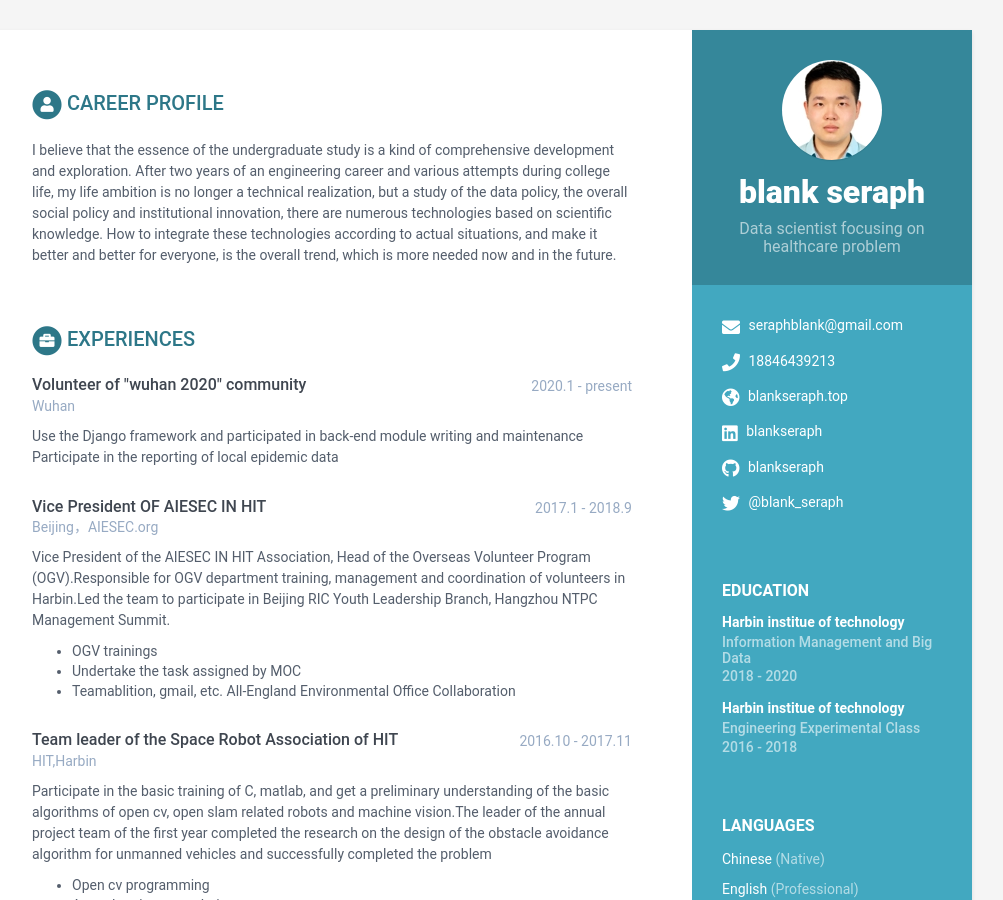
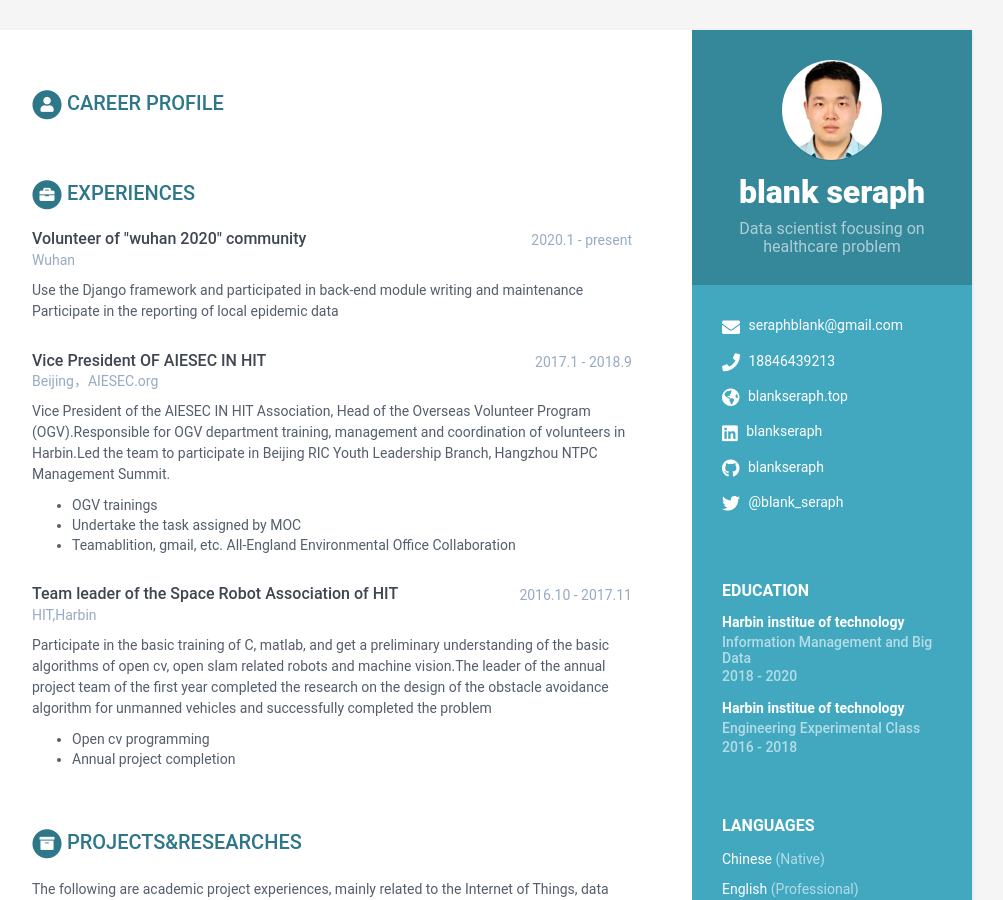
Before and after one commit to BlankSeraph/online-cv, a Jekyll site: the page built from index.html, in a window 1280 px wide and 900 px high. Shown: the whole window, without its empty margins (168-1171 px from the left). Built offline with Jekyll 4.4.1, drawn with Linux system fonts in a browser that asks for light colours; part of the change alters nothing that is shown; some of the changed text lies outside the part shown.

Commit message:
Update data.yml

```diff
--- a/_data/data.yml
+++ b/_data/data.yml
@@ -45,10 +45,7 @@ sidebar:
 career-profile:
     title: Career Profile
     summary: |
-        I believe that the essence of the undergraduate study is a kind of comprehensive development and exploration.
-        After two years of an engineering career and various attempts during college life, my life ambition is no longer a technical realization,
-        but a study of the data policy, the overall social policy and institutional innovation, there are numerous technologies based on scientific knowledge.
-        How to integrate these technologies according to actual situations, and make it better and better for everyone, is the overall trend, which is more needed now and in the future.
+
 
 education:
     - degree: Harbin institue of technology
@@ -119,30 +116,24 @@ publications:
     papers:
       - title: Philosophy of data
         authors: Yongqi li
-#        conference: Addison-Wesley, 1968
 
       - title: Based on the governmental information disclosure to analyze the relationship between Pollution Information Transparency Index and green bond market
         authors: Rui yang,Yongqi li
-#        conference: "Morgan Kaufmann Publishers Inc., San Francisco, CA, USA, 1st edn. (1999)"
 
       - title: Will Digital Currency Reshape Our Finical System?
         authors: Yongqi li,Bo lin,Yinhang wang
-#        conference: "Comm. ACM 4 (1961), 51–55"
 
 skills:
     title: Skills & Proficiency
 
     toolset:
       - name: Python & R
-        level: 98%
-
-      - name: tableau & SPSS & Eviews
         level: 90%
 
-      - name: SQL & Data visualization
-        level: 85%
+      - name: git & docker
+        level: 90%
 
-      - name: Git & Docker
+      - name: nas & data analysis
         level: 80%
 
       - name: HTML5 & CSS & Ruby
```
